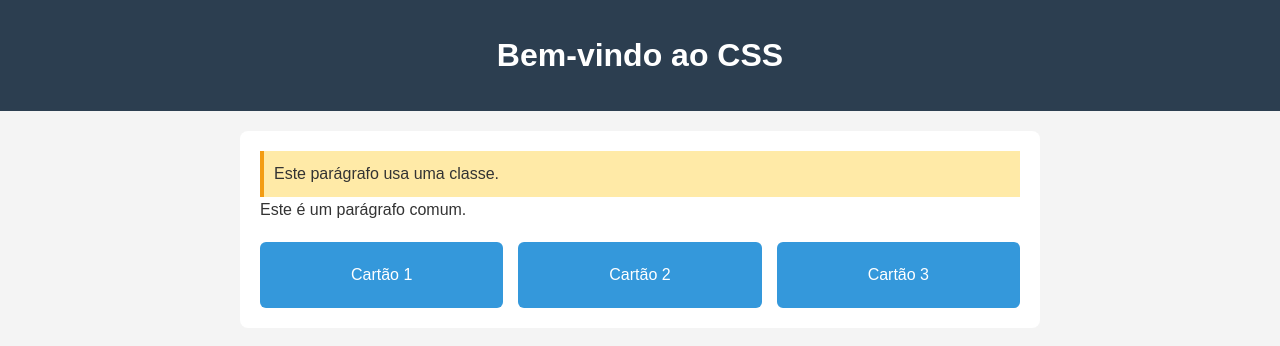
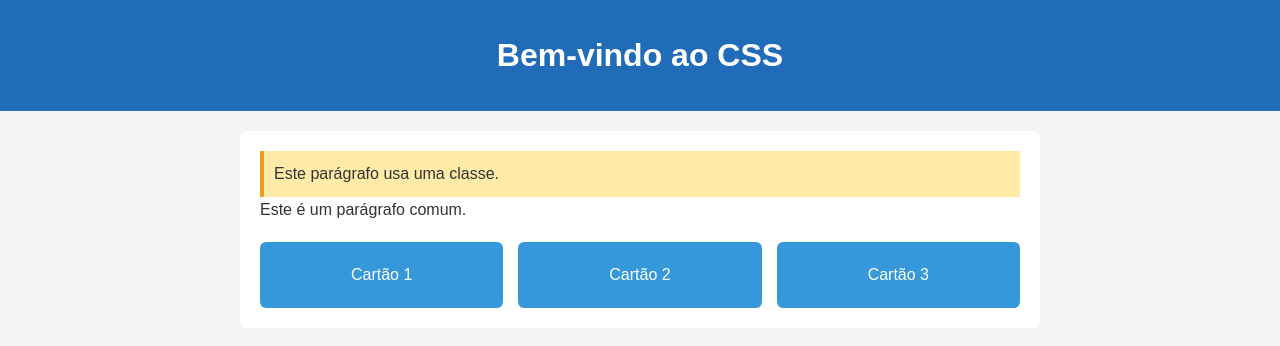
Before and after one commit to gabrielysm8/atvcss_agatha_e_gaby.github.io, a plain HTML site: page index.html in a window 1280 px wide. Drawn offline with Linux system fonts and the light colour scheme.

Commit message:
Update estilos.css

```diff
--- a/estilos.css
+++ b/estilos.css
@@ -12,7 +12,7 @@ body {
 }
 
 .cabecalho {
-  background-color: #2c3e50;
+  background-color: #216cb8;
   color: white;
   text-align: center;
   padding: 30px;
```
